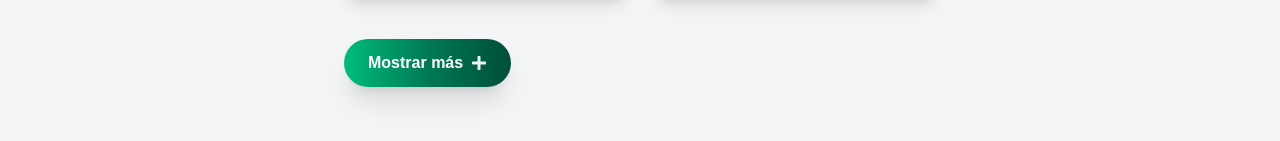
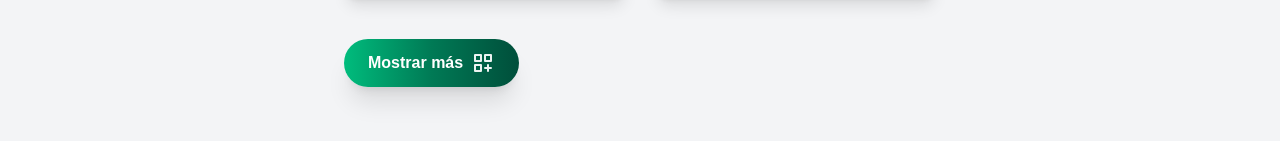
Before and after one commit to rls1990/store-front-template, a Next.js app: page / in a window 1280 px wide. Shown: the part 1978-2119 px from the top of the page. Built offline with nearby package versions, Linux system fonts and the light colour scheme.

Commit message:
ProductsList icon show more

```diff
--- a/src/components/products/ProductsList.tsx
+++ b/src/components/products/ProductsList.tsx
@@ -3,9 +3,10 @@ import { CategoryData } from "@/data/categories";
 import Image from "next/image";
 import { FC, useEffect, useState } from "react";
 import { BiCategoryAlt } from "react-icons/bi";
-import { FaAngleRight, FaPlus } from "react-icons/fa";
+import { FaAngleRight } from "react-icons/fa";
 import ProductCard from "./ProductCard";
 import { products } from "@/data/products";
+import { TbCategoryPlus } from "react-icons/tb";
 
 interface ProductsListProps {
   categories: CategoryData[];
@@ -129,7 +130,7 @@ const ProductsList: FC<ProductsListProps> = ({ categories, onChange }) => {
           {visible_product < products.length && (
             <button className="flex items-center justify-center gap-2 bg-gradient-to-r from-emerald-500 via-emerald-700 to-emerald-900 text-white font-semibold py-3 px-6 rounded-full shadow-xl transition duration-500 transform hover:scale-110 hover:brightness-110 focus:outline-none focus:ring-3 focus:ring-emerald-300 mt-10 cursor-pointer" onClick={showMoreProducts}>
               Mostrar más
-              <FaPlus className="animate-pulse" />
+              <TbCategoryPlus size={24} className="animate-pulse" />
             </button>
           )}
         </main>
--- a/src/components/ui/sliders/SliderHero.tsx
+++ b/src/components/ui/sliders/SliderHero.tsx
@@ -125,7 +125,7 @@ const SliderHero: FC<SliderHeroProps> = ({ items, interval = 10000 }) => {
             </p>
 
             <Link
-              className="inline-block bg-gradient-to-r from-emerald-500 to-teal-600 text-white font-semibold py-1 px-4 rounded-full shadow-md hover:bg-gray-100 transition duration-300 ease-in-out text-lg mt-5"
+              className="inline-block bg-gradient-to-r from-emerald-500 to-teal-600 text-white font-semibold py-1 px-4 rounded-full shadow-md transition-all duration-300 ease-in-out text-lg mt-5 hover:scale-105"
               href={items[currentIndex].route}
             >
               <span className="inline-flex items-center justify-center gap-2 p-2">
```
